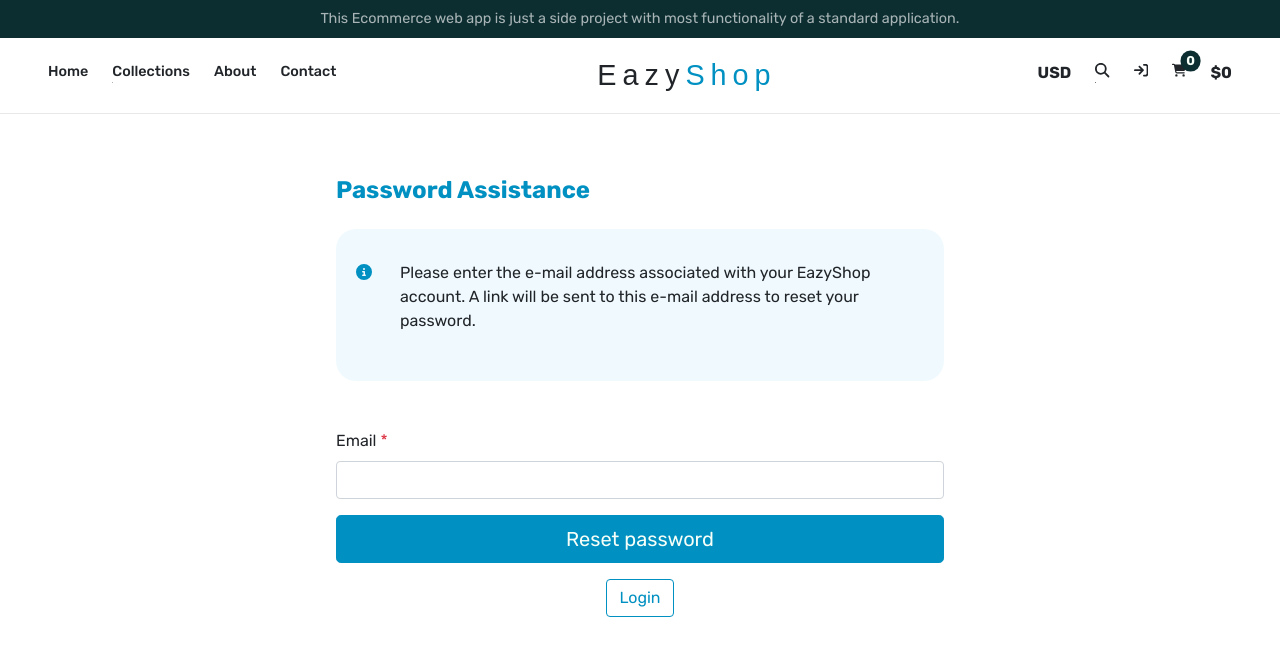
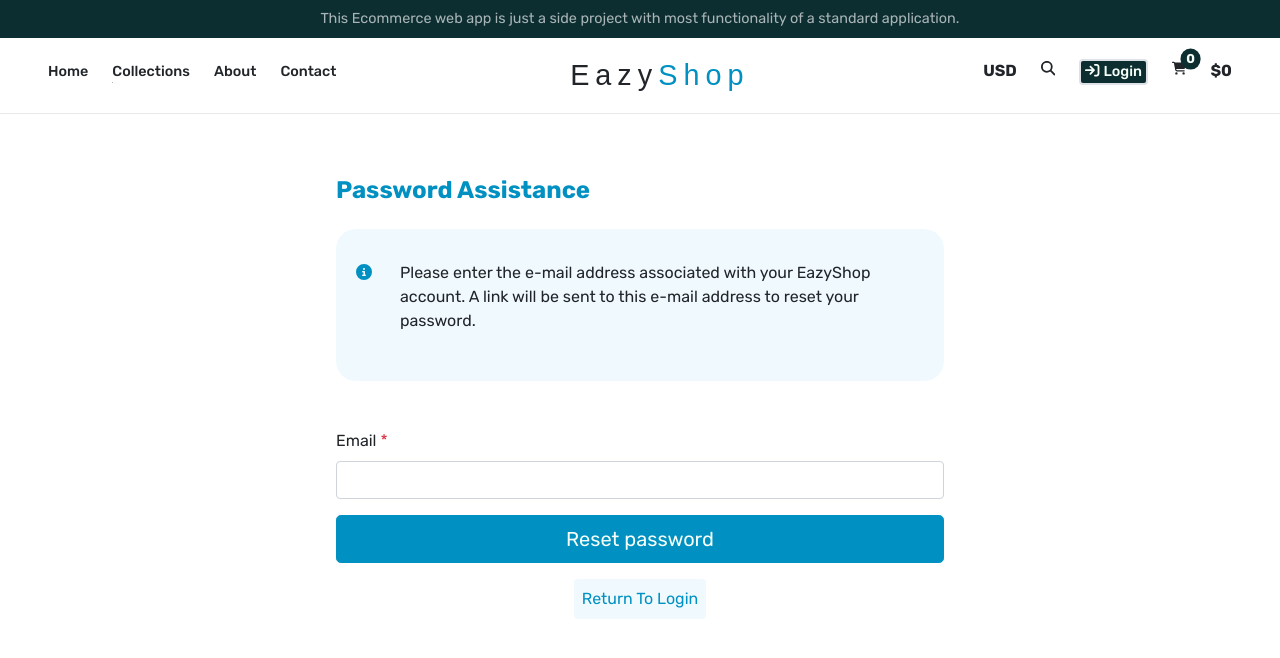
Before and after one commit to osas2211/ecommerce-next.js, a Next.js app: page /customer/account/passwordreset in a window 1280 px wide. Shown: the top 658 px of the page. Built offline with nearby package versions, Linux system fonts and the light colour scheme; a web font is replaced by a local one.

Commit message:
few changes

```diff
--- a/components/Header.jsx
+++ b/components/Header.jsx
@@ -35,7 +35,7 @@
         <ul className={styles.list}>
             <li className='me-4 fw-bold'>USD</li>
             <li className='me-4'><a><FontAwesomeIcon icon={faSearch}/></a></li>
-            <li className='me-4'><Link href={"/customer/account/login"}><a><FontAwesomeIcon icon={faSignIn}/></a></Link></li>
+            <li className='me-4'><Link href={"/customer/account/login"}><a className='d-inline-block bg-dark text-light px-1 border border-2 rounded'><FontAwesomeIcon icon={faSignIn}/><span className='ps-1'>Login</span></a></Link></li>
             <li className={styles.cart + ' me-4'} onClick={cartToggleShow}><a><FontAwesomeIcon icon={faCartShopping}/></a>
               <span>{cart.counter}</span>
             </li>
@@ -61,8 +61,8 @@
             <Nav.Link className='mb-2'><a href="https://osaretinfrank.me/" rel='noreferrer' target={"_blank"}>contact</a></Nav.Link>
             <Nav.Link className='mb-2'><a>Search Products</a></Nav.Link>
             <Nav.Link className='mb-2'><Link href={"/customer/account/login"}><a>Login</a></Link></Nav.Link>
-            <Nav.Link className={styles.cart + ' me-4 mb-4'} onClick={cartToggleShow}><a>Preview Cart</a>
-              <span className='mt-2'>{cart.counter}</span>
+            <Nav.Link className={styles.cart + ' me-4 mb-4 fw-bold'} onClick={cartToggleShow}><a>Preview Cart</a>
+              <span className='mt-2 bg-primary'>{cart.counter}</span>
             </Nav.Link>
             <p className='fw-bold mb-5'>${cart.total_amount}</p>
         </Nav>
--- a/components/auth/forgotpassword.jsx
+++ b/components/auth/forgotpassword.jsx
@@ -19,7 +19,7 @@
             <Button className='w-100 mt-3 text-light' type='submit' size='lg'>Reset password</Button>
         </Form>
         <div className='text-center'>
-            <Link href={"/customer/account/login"}><a><Button variant='outline-primary' className='text-center mt-3' type='submit'>Login</Button></a></Link>
+            <Link href={"/customer/account/login"}><a className={ styles.info + ' rounded p-2 text-center mt-3 d-inline-block text-primary'}>Return To Login</a></Link>
         </div>
     </div>
   )
--- a/components/auth/login.jsx
+++ b/components/auth/login.jsx
@@ -17,7 +17,7 @@
         <Form>
             <div className='mb-3'>
                 <Form.Label>Email <span className='text-danger'>*</span></Form.Label>
-                <Form.Control required></Form.Control>
+                <Form.Control required type='email'></Form.Control>
             </div>
 
             <div className='mb-3'>
--- a/components/auth/signup.jsx
+++ b/components/auth/signup.jsx
@@ -16,18 +16,18 @@
             <div className='d-block d-md-flex justify-content-between'>
                 <div className='mb-3 w-100'>
                     <Form.Label>First Name <span className='text-danger'>*</span></Form.Label>
-                    <Form.Control required></Form.Control>
+                    <Form.Control name='first_name' required></Form.Control>
                 </div>
 
                 <div className='mb-3 ms-0 ms-md-5 w-100'>
                     <Form.Label>Last Name <span className='text-danger'>*</span></Form.Label>
-                    <Form.Control required></Form.Control>
+                    <Form.Control name='last_name' required></Form.Control>
                 </div>
             </div>
             <div className='d-block d-md-flex justify-content-between'>
                 <div className='mb-3 w-100'>
                     <Form.Label>Email <span className='text-danger'>*</span></Form.Label>
-                    <Form.Control required></Form.Control>
+                    <Form.Control type='email' required></Form.Control>
                 </div>
 
                 <div className='mb-3 ms-0 ms-md-5 w-100'>
--- a/styles/card.module.css
+++ b/styles/card.module.css
@@ -9,6 +9,7 @@
     transition: all .2s;
     overflow: hidden;
     position: relative;
+
 }
 
 .product_{
```
